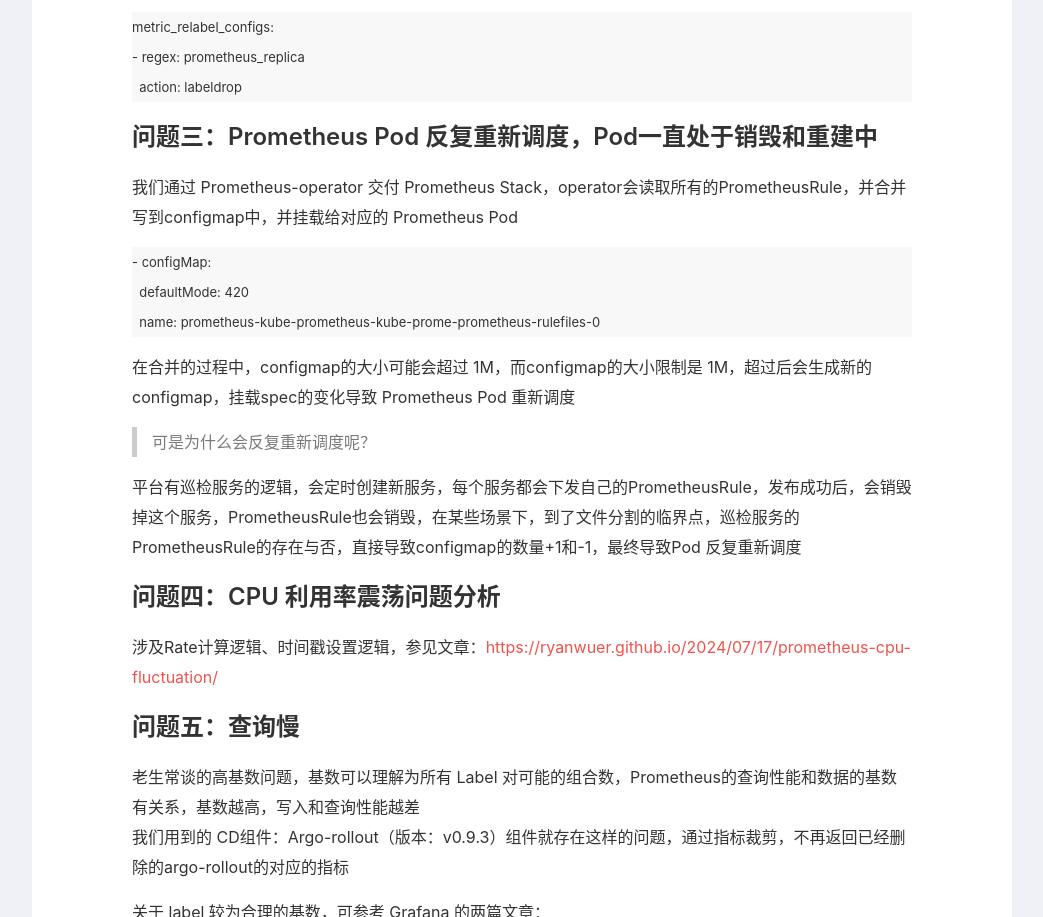
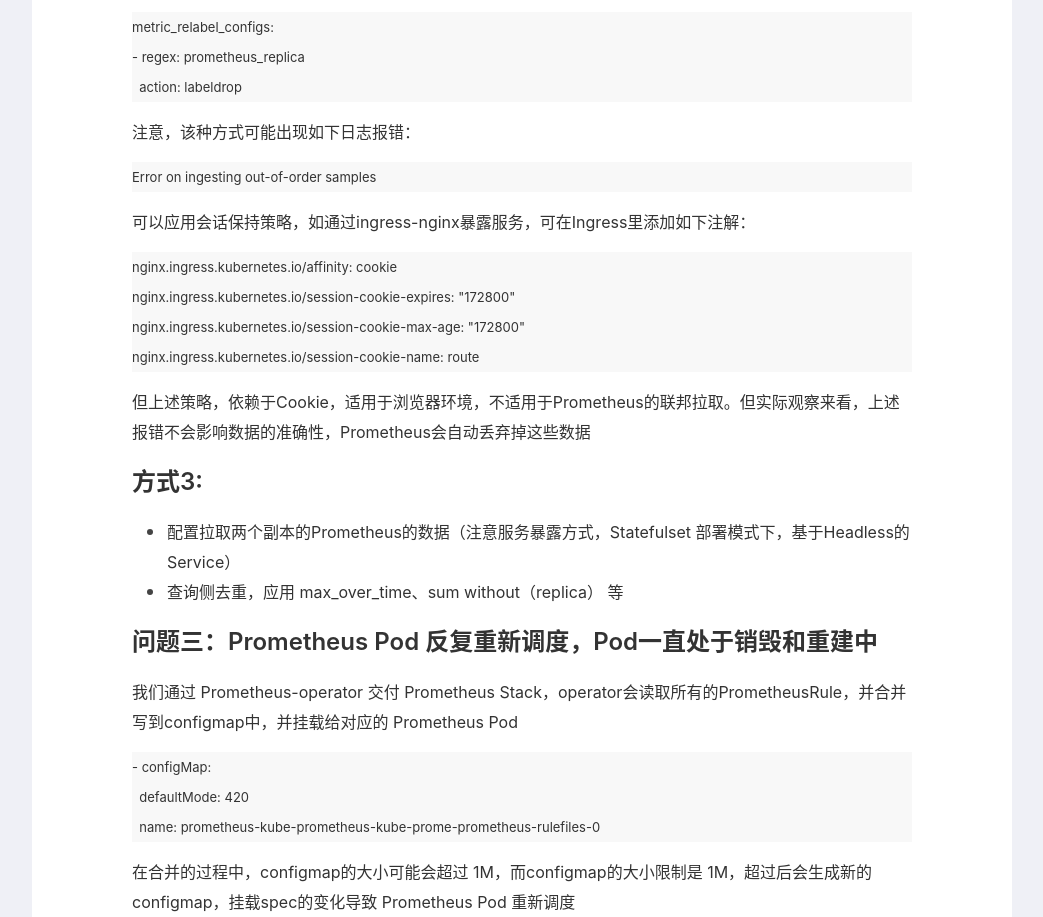
Before and after one commit to ryanwuer/ryanwuer.github.io, a plain HTML site: page 2025/04/07/prometheus-production-issues/index.html in a window 1280 px wide. Shown: the part 6929-7846 px from the top of the page, without its empty margins (118-1161 px from the left). Drawn offline with nearby package versions, Linux system fonts and the light colour scheme; a script that the page names is missing; a web font is replaced by a local one.

Commit message:
Site updated: 2025-04-14 14:17:25

```diff
--- a/2025/04/07/prometheus-production-issues/index.html
+++ b/2025/04/07/prometheus-production-issues/index.html
@@ -14,7 +14,7 @@
 <meta property="og:locale" content="en_US">
 <meta property="og:image" content="https://iamyeka.oss-cn-hangzhou.aliyuncs.com/blog/gallery/wufazhuce-1035.png">
 <meta property="article:published_time" content="2025-04-06T16:00:00.000Z">
-<meta property="article:modified_time" content="2025-04-10T09:18:08.675Z">
+<meta property="article:modified_time" content="2025-04-14T06:17:18.284Z">
 <meta property="article:author" content="ryanwuer">
 <meta property="article:tag" content="云原生">
 <meta name="twitter:card" content="summary">
@@ -241,6 +241,18 @@
 <pre><code class="yaml">metric_relabel_configs:
 - regex: prometheus_replica
   action: labeldrop</code></pre>
+<p>注意，该种方式可能出现如下日志报错：</p>
+<pre><code class="textmate">Error on ingesting out-of-order samples </code></pre>
+<p>可以应用会话保持策略，如通过ingress-nginx暴露服务，可在Ingress里添加如下注解：</p>
+<pre><code class="textmate">nginx.ingress.kubernetes.io/affinity: cookie
+nginx.ingress.kubernetes.io/session-cookie-expires: &quot;172800&quot;
+nginx.ingress.kubernetes.io/session-cookie-max-age: &quot;172800&quot;
+nginx.ingress.kubernetes.io/session-cookie-name: route</code></pre>
+<p>但上述策略，依赖于Cookie，适用于浏览器环境，不适用于Prometheus的联邦拉取。但实际观察来看，上述报错不会影响数据的准确性，Prometheus会自动丢弃掉这些数据</p>
+<h2 id="方式3"><a href="#方式3" class="headerlink" title="方式3:"></a>方式3:</h2><ol>
+<li>配置拉取两个副本的Prometheus的数据（注意服务暴露方式，Statefulset 部署模式下，基于Headless的Service）</li>
+<li>查询侧去重，应用 <code>max_over_time</code>、<code>sum without（replica）</code> 等</li>
+</ol>
 <h1 id="问题三：Prometheus-Pod-反复重新调度，Pod一直处于销毁和重建中"><a href="#问题三：Prometheus-Pod-反复重新调度，Pod一直处于销毁和重建中" class="headerlink" title="问题三：Prometheus Pod 反复重新调度，Pod一直处于销毁和重建中"></a>问题三：Prometheus Pod 反复重新调度，Pod一直处于销毁和重建中</h1><p>我们通过 Prometheus-operator 交付 Prometheus Stack，operator会读取所有的PrometheusRule，并合并写到configmap中，并挂载给对应的 Prometheus Pod</p>
 <pre><code class="yaml">- configMap:
   defaultMode: 420
```
